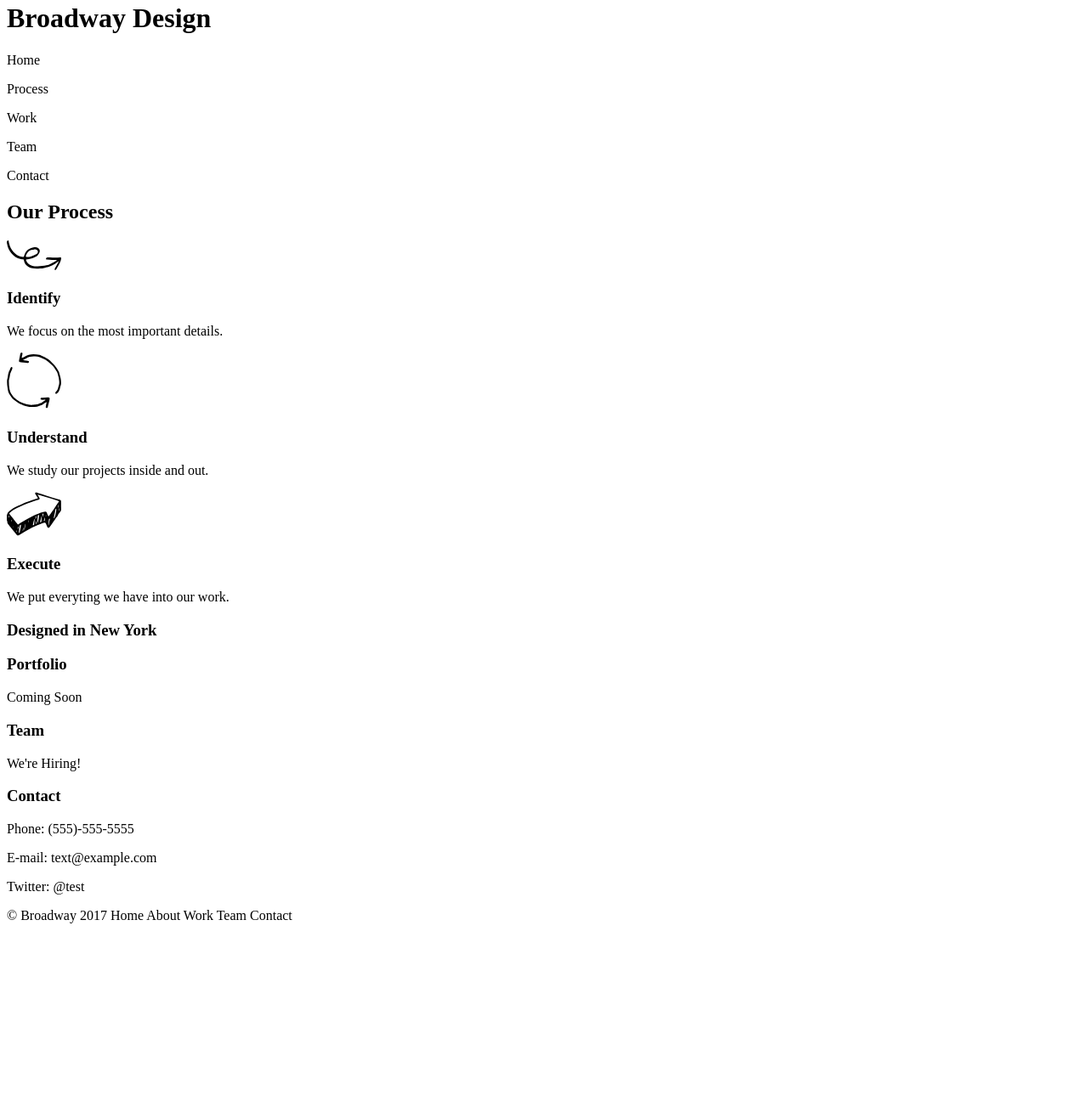
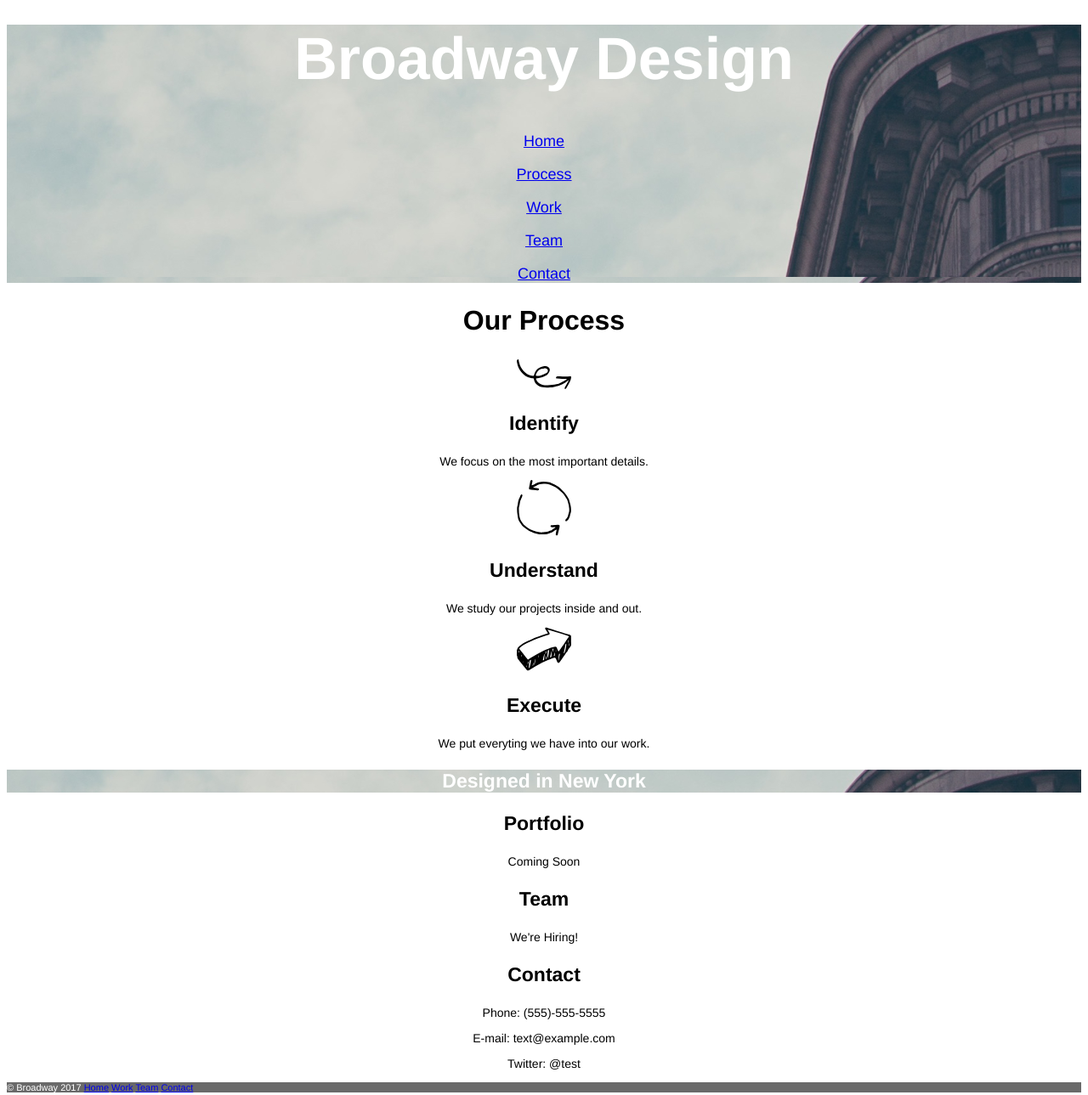
Before and after one commit to HughMabin/broadway, a plain HTML site: page index.html in a window 1280 px wide. Shown: the part 18-1307 px from the top of the page at 85% size. Before the commit the page ends 1121 px from the top, so only its background shows below. Drawn offline with Linux system fonts and the light colour scheme.

Commit message:
Final version of page

```diff
--- a/index.html
+++ b/index.html
@@ -7,16 +7,16 @@
   </head>
   <body>
     <div class="heading" id="pagehead">
-      <h1>Broadway Design</h1>
+      <h1 id="home">Broadway Design</h1>
       <nav>
-        <p>Home</p>
-        <p>Process</p>
-        <p>Work</p>
-        <p>Team</p>
-        <p>Contact</p>
+        <p><a href="#home">Home</a></p>
+        <p><a href="#process">Process</a></p>
+        <p><a href="#work">Work</a></p>
+        <p><a href="#team">Team</a></p>
+        <p><a href="#contact">Contact</a></p>
       </nav>
     </div>
-    <h2>Our Process</h2>
+    <h2 id="process">Our Process</h2>
     <img src="resources/images/identify.svg">
     <h3>Identify</h3>
     <p>We focus on the most important details.</p>
@@ -27,16 +27,16 @@
     <h3>Execute</h3>
     <p>We put everyting we have into our work.</p>
     <div class="heading">
-      <h3>Designed in New York</h3>
+      <h3 id="designed">Designed in New York</h3>
     </div>
-    <h3>Portfolio</h3>
+    <h3 id="work">Portfolio</h3>
     <p>Coming Soon</p>
-    <h3>Team</h3>
+    <h3 id="team">Team</h3>
     <p>We're Hiring!</p>
-    <h3>Contact</h3>
+    <h3 id="contact">Contact</h3>
     <p>Phone: (555)-555-5555</p>
     <p>E-mail: text@example.com</p>
     <p>Twitter: @test</p>
-    <p>&copy Broadway 2017 Home About Work Team Contact</p>
+    <p id="bottom">&copy Broadway 2017 <a href="#home">Home</a> <a href="#process"About</a> <a href="#work">Work</a> <a href="#team">Team</a> <a href="#contact">Contact</a></p>
   </body>
 </html>
--- a/resources/css/style.css
+++ b/resources/css/style.css
@@ -0,0 +1,44 @@
+html {
+  font-family: Helvetica;
+  text-align: center;
+}
+
+h1 {
+  font-size: 70px;
+  font-weight: bold;
+  color: white;
+}
+
+h2 {
+  font-size: 32px;
+  font-weight: bold;
+}
+
+h3 {
+  font-size: 23px;
+  font-weight: bold;
+}
+
+p {
+  font-size: 14px;
+}
+
+.heading {
+  background-image: url("../../resources/images/the-flatiron-building.png");
+}
+
+.heading p {
+  font-size: 18px;
+  color: white;
+}
+
+#designed {
+  color: white;
+}
+
+#bottom {
+  font-size: 11px;
+  color: white;
+  background-color: dimgray;
+  text-align: left;
+}
```
Also changed, not shown: 1 other file.
